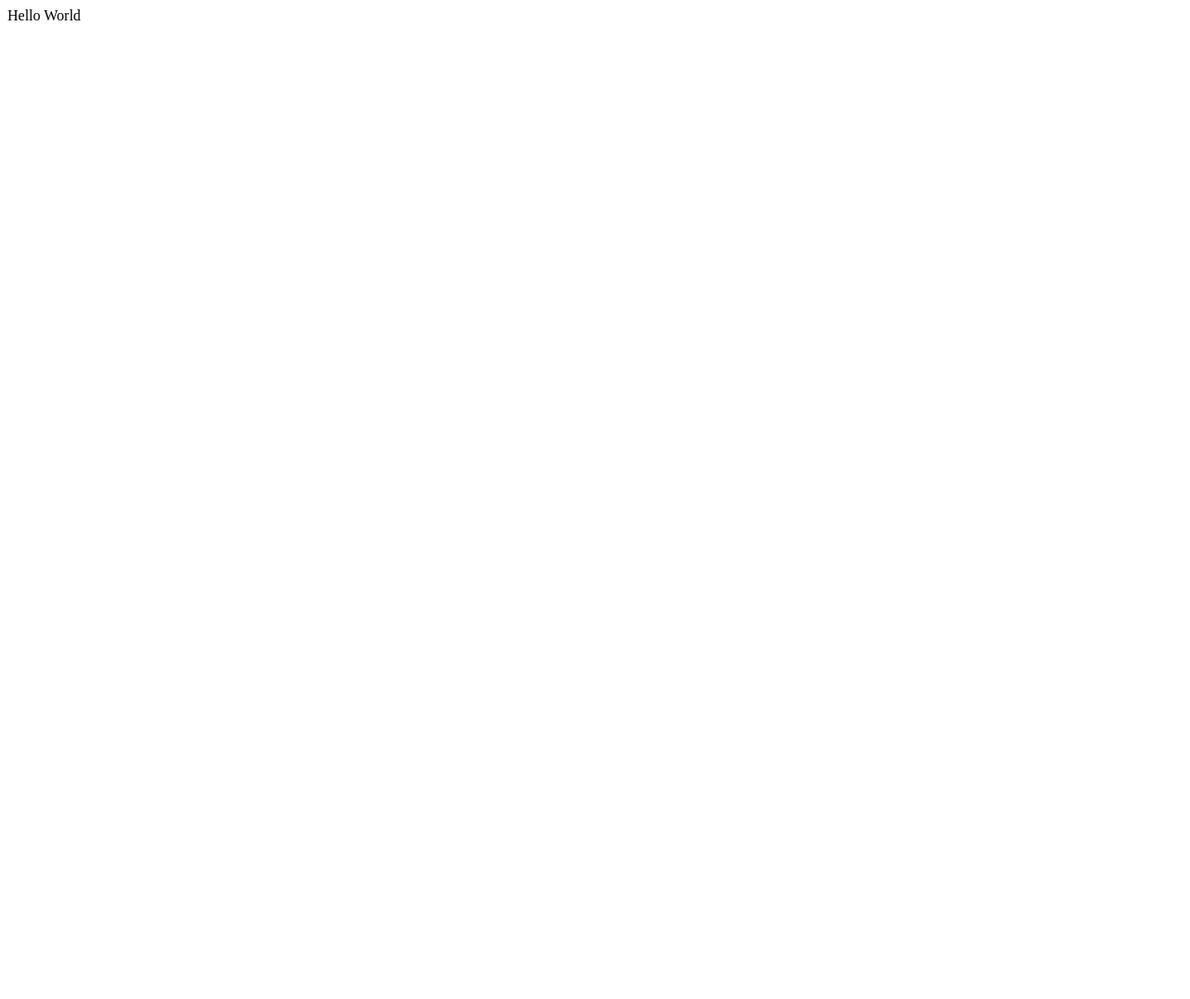
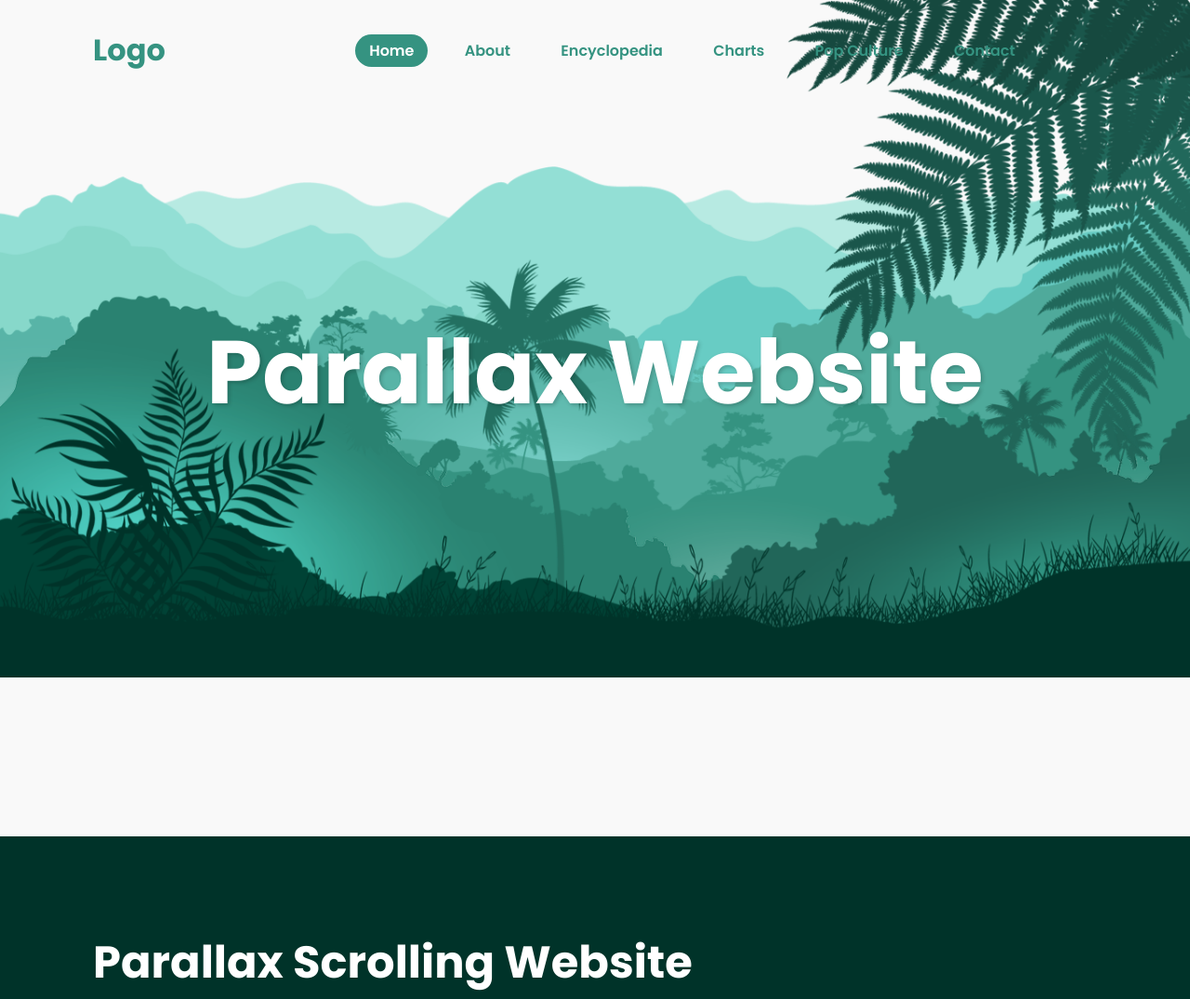
Before and after one commit to LeaG76/dinosaur-website, a website: page hello-world.html in a window 1280 px wide. Shown: the top 1075 px of the page at 93% size. Before the commit the page ends 800 px from the top, so only its background shows below. Drawn offline with nearby package versions, Linux system fonts and the light colour scheme.

Commit message:
Parallax scrolling animation

```diff
--- /dev/null
+++ b/assets/javascripts/script.js
@@ -0,0 +1,16 @@
+let text = document.getElementById('text');
+let leaf = document.getElementById('leaf');
+let hill1 = document.getElementById('hill1');
+let hill4 = document.getElementById('hill4');
+let hill5 = document.getElementById('hill5');
+
+window.addEventListener('scroll', () => {
+    let value = window.scrollY;
+
+    text.style.marginTop = value * 2.5 + 'px';
+    leaf.style.top = value * -1.5 + 'px';
+    leaf.style.left = value * 1.5 + 'px';
+    hill5.style.left = value * 1.5 + 'px';
+    hill4.style.left = value * -1.5 + 'px';
+    hill1.style.top = value * 1.5 + 'px';
+})
--- /dev/null
+++ b/assets/stylesheets/style.css
@@ -0,0 +1,90 @@
+@import url('https://fonts.googleapis.com/css2?family=Poppins:wght@100;200;300;400;500;600;700;800;900&display=swap');
+
+* {
+    margin: 0;
+    padding: 0;
+    box-sizing: border-box;
+    font-family: 'Poppins', sans-serif;
+}
+
+body {
+    background: #f9f9f9;
+    min-height: 100vh;
+    overflow-x: hidden;
+}
+
+header {
+    position: absolute;
+    top: 0;
+    left: 0;
+    width: 100%;
+    padding: 30px 100px;
+    display: flex;
+    justify-content: flex-start;
+    align-items: center;
+    z-index: 100;
+}
+
+.logo {
+    font-size: 2em;
+    color: #359381;
+    pointer-events: none;
+    margin-right: 18%;
+}
+
+.navigation a {
+    text-decoration: none;
+    color: #359381;
+    padding: 6px 15px;
+    border-radius: 20px;
+    margin: 0 10px;
+    font-weight: 600;
+}
+
+.navigation a:hover,
+.navigation a.active {
+    background-color: #359381;
+    color: #fff;
+}
+
+.parallax {
+    position: relative;
+    display: flex;
+    justify-content: center;
+    align-items: center;
+    height: 100vh;
+    margin-bottom: 100px;;
+}
+
+#text {
+    position: absolute;
+    font-size: 6em;
+    color: #fff;
+    text-shadow: 2px 2px 4px rgba(0, 0, 0, 0.2);
+}
+
+.parallax img {
+    position: absolute;
+    top: 0;
+    left: 0;
+    width: 100%;
+    pointer-events: none;
+}
+
+.sec {
+    position: relative;
+    background-color: #003329;
+    padding: 100px;
+}
+
+.sec h2 {
+    font-size: 3em;
+    color: #fff;
+    margin-bottom: 10px;
+}
+
+.sec p {
+    font-size: 1em;
+    color: #fff;
+    font-weight: 300;
+}
--- a/hello-world.html
+++ b/hello-world.html
@@ -4,21 +4,46 @@
     <meta charset="UTF-8">
     <meta http-equiv="X-UA-Compatible" content="IE=edge">
     <meta name="viewport" content="width=device-width, initial-scale=1.0">
-    <title>Test Vue.js</title>
-    <script src="https://cdn.jsdelivr.net/npm/vue@2/dist/vue.js"></script>
+    <title>Parallax Scrolling Website</title>
+    <link rel="stylesheet" href="assets/stylesheets/style.css">
 </head>
 <body>
-    <div id="app">
-        {{ test }}
-    </div>
+    <header>
+        <h2 class="logo">Logo</h2>
+        <nav class="navigation">
+            <a href="#" class="active">Home</a>
+            <a href="#">About</a>
+            <a href="#">Encyclopedia</a>
+            <a href="#">Charts</a>
+            <a href="#">Pop Culture</a>
+            <a href="#">Contact</a>
+        </nav>
+    </header>
 
-    <script>
-        var vue = new Vue({
-            el: "#app",
-            data: {
-                test : "Hello World",
-            }
-        })
-    </script>
+    <section class="parallax">
+        <img src="assets/pictures/hill1.png" id="hill1">
+        <img src="assets/pictures/hill2.png" id="hill2">
+        <img src="assets/pictures/hill3.png" id="hill3">
+        <img src="assets/pictures/hill4.png" id="hill4">
+        <img src="assets/pictures/hill5.png" id="hill5">
+        <img src="assets/pictures/tree.png" id="tree">
+        <h2 id="text">Parallax Website</h2>
+        <img src="assets/pictures/leaf.png" id="leaf">
+        <img src="assets/pictures/plant.png" id="plant">
+    </section>
+
+    <section class="sec">
+        <h2>Parallax Scrolling Website</h2>
+        <p>
+            Lorem ipsum dolor sit amet, consectetur adipisicing elit. Id nemo eligendi at, repellendus error sapiente magnam voluptates possimus facilis vitae autem molestiae ea ullam repudiandae eaque! Iure eveniet voluptates iusto laboriosam quos, modi consectetur porro architecto incidunt obcaecati unde rerum. Esse repellendus blanditiis corrupti sapiente quaerat voluptatibus, laboriosam quisquam facere? At odit, praesentium exercitationem asperiores ipsa temporibus numquam voluptatibus eveniet reprehenderit porro fugiat magni corrupti tenetur debitis aliquam, nesciunt consectetur veritatis eum? Dignissimos odit nesciunt earum facere magni blanditiis ab illum et fuga, quod consectetur nostrum tempore minima dolores laudantium, nobis quia dolorum! Porro doloremque sequi, ipsam laborum odio, inventore quam maiores nesciunt illo ullam quibusdam sit delectus soluta unde accusantium debitis obcaecati! Ducimus animi magnam reiciendis a alias tenetur quod repellendus mollitia, voluptas culpa in, ullam deleniti consequuntur veniam!
+            <br><br>
+            Lorem ipsum dolor sit amet, consectetur adipisicing elit. Id nemo eligendi at, repellendus error sapiente magnam voluptates possimus facilis vitae autem molestiae ea ullam repudiandae eaque! Iure eveniet voluptates iusto laboriosam quos, modi consectetur porro architecto incidunt obcaecati unde rerum. Esse repellendus blanditiis corrupti sapiente quaerat voluptatibus, laboriosam quisquam facere? At odit, praesentium exercitationem asperiores ipsa temporibus numquam voluptatibus eveniet reprehenderit porro fugiat magni corrupti tenetur debitis aliquam, nesciunt consectetur veritatis eum? Dignissimos odit nesciunt earum facere magni blanditiis ab illum et fuga, quod consectetur nostrum tempore minima dolores laudantium, nobis quia dolorum! Porro doloremque sequi, ipsam laborum odio, inventore quam maiores nesciunt illo ullam quibusdam sit delectus soluta unde accusantium debitis obcaecati! Ducimus animi magnam reiciendis a alias tenetur quod repellendus mollitia, voluptas culpa in, ullam deleniti consequuntur veniam!
+            <br><br>
+            Lorem ipsum dolor sit amet, consectetur adipisicing elit. Id nemo eligendi at, repellendus error sapiente magnam voluptates possimus facilis vitae autem molestiae ea ullam repudiandae eaque! Iure eveniet voluptates iusto laboriosam quos, modi consectetur porro architecto incidunt obcaecati unde rerum. Esse repellendus blanditiis corrupti sapiente quaerat voluptatibus, laboriosam quisquam facere? At odit, praesentium exercitationem asperiores ipsa temporibus numquam voluptatibus eveniet reprehenderit porro fugiat magni corrupti tenetur debitis aliquam, nesciunt consectetur veritatis eum? Dignissimos odit nesciunt earum facere magni blanditiis ab illum et fuga, quod consectetur nostrum tempore minima dolores laudantium, nobis quia dolorum! Porro doloremque sequi, ipsam laborum odio, inventore quam maiores nesciunt illo ullam quibusdam sit delectus soluta unde accusantium debitis obcaecati! Ducimus animi magnam reiciendis a alias tenetur quod repellendus mollitia, voluptas culpa in, ullam deleniti consequuntur veniam!
+            <br><br>
+        </p>
+    </section>
+
+    <script src="assets/javascripts/script.js"></script>
 </body>
 </html>
```
Also changed, not shown: README.md, assets/pictures/hill1.png (added), assets/pictures/hill2.png (added), assets/pictures/hill3.png (added), assets/pictures/hill4.png (added), assets/pictures/hill5.png (added), assets/pictures/leaf.png (added), assets/pictures/plant.png (added), assets/pictures/tree.png (added).
